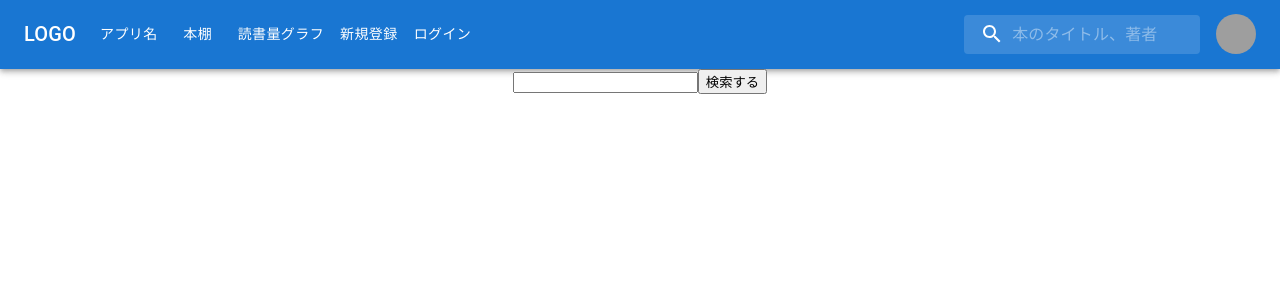
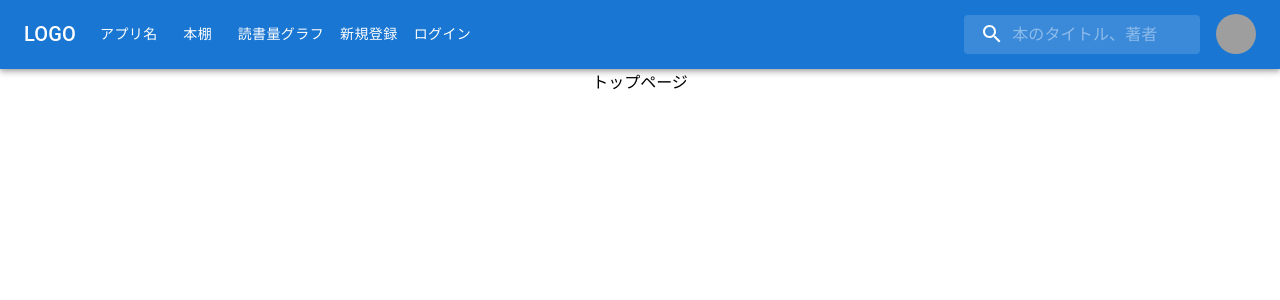
Before and after one commit to ryota1116/stacked_books_ui, a React (Create React App) app: page / in a window 1280 px wide. Shown: the top 300 px of the page. Built offline with nearby package versions, Linux system fonts and the light colour scheme; grey boxes are pictures that could not be loaded.

Commit message:
React Routerの導入

```diff
--- a/package.json
+++ b/package.json
@@ -13,6 +13,8 @@
     "axios": "^0.26.0",
     "react": "^17.0.2",
     "react-dom": "^17.0.2",
+    "react-router": "^6.2.2",
+    "react-router-dom": "^6.2.2",
     "react-scripts": "5.0.0",
     "web-vitals": "^2.1.2"
   },
--- a/src/App.tsx
+++ b/src/App.tsx
@@ -2,6 +2,8 @@ import Button from '@mui/material/Button'
 import Header from './Components/page/Header';
 import './App.css';
 import BookSearchForm from './Components/page/BookSearchForm';
+import { BrowserRouter, Routes, Route } from 'react-router-dom';
+import { Top } from './Components/page/Top';
 
 function App() {
   return (
@@ -9,10 +11,14 @@ function App() {
       <header className="App-header">
         <Header />
       </header>
-
       <body>
         <div>
-          <BookSearchForm />
+          <BrowserRouter>
+            <Routes>
+              <Route path='/' element={<Top />} />
+              <Route path='/books/search' element={<BookSearchForm />} />
+            </Routes>
+          </BrowserRouter>
         </div>
       </body>
     </div>
--- a/src/Components/page/Header.tsx
+++ b/src/Components/page/Header.tsx
@@ -18,6 +18,8 @@ import InputBase from '@mui/material/InputBase';
 
 const pages = ['アプリ名', '本棚', '読書量グラフ', '新規登録', 'ログイン'];
 const settings = ['プロフィール', 'ログアウト'];
+
+
 
 const Search = styled('div')(({ theme }) => ({
   position: 'relative',
```
Also changed, not shown: src/Components/page/Top.page.tsx (deleted, +0 -7 lines), 1 other file (tests, documents, lock files or other folders).
